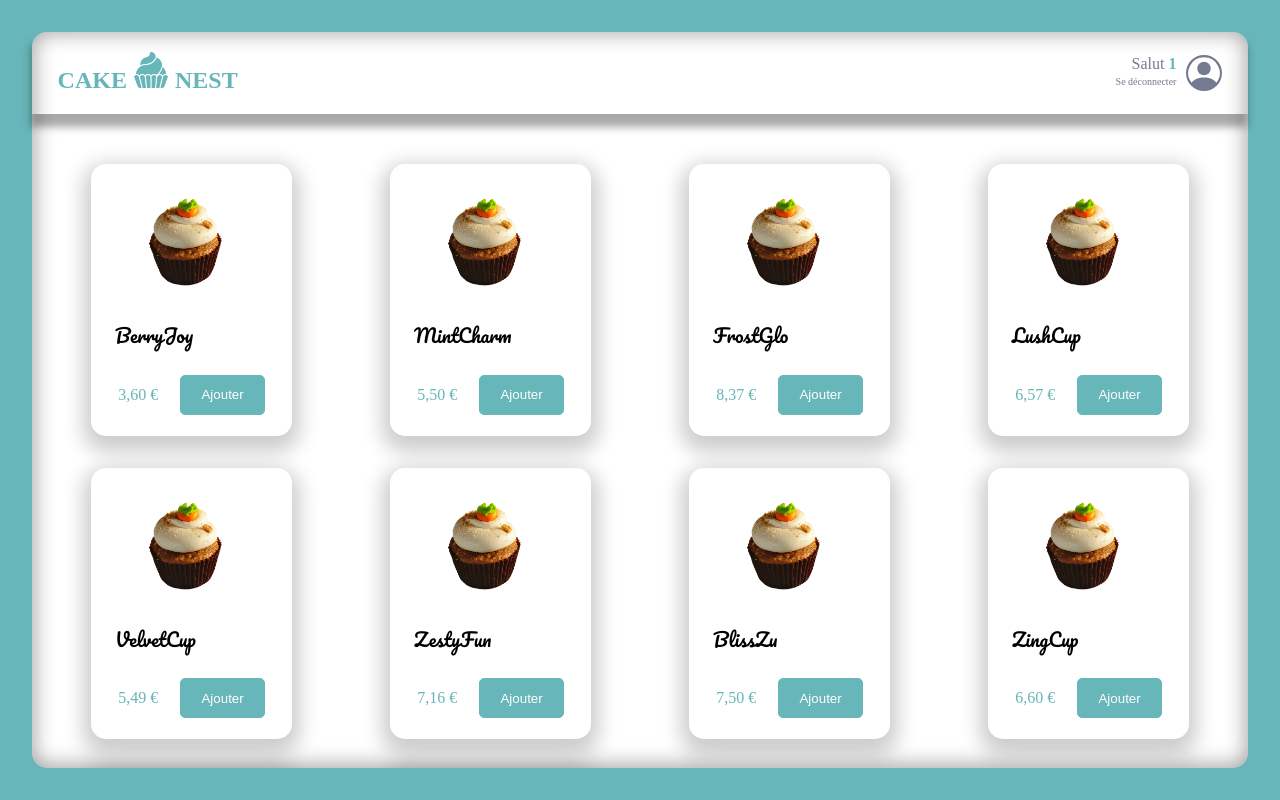
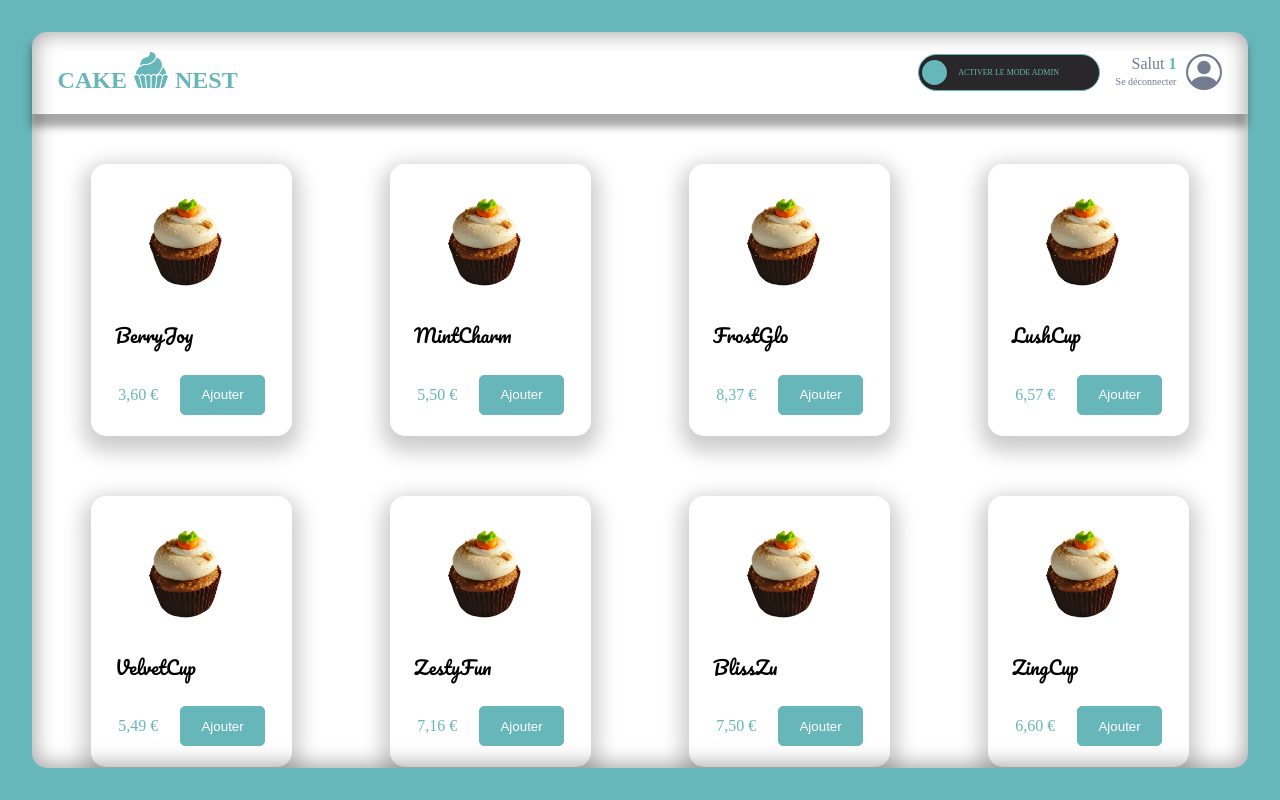
Before and after one commit to Cruum/cake, a React (Vite) app: page /orderpage/1 in a window 1280 px wide. Built offline with nearby package versions, Linux system fonts and the light colour scheme.

Commit message:
finish ticket 6

```diff
--- a/package.json
+++ b/package.json
@@ -14,6 +14,7 @@
     "react-dom": "^18.2.0",
     "react-icons": "^5.0.1",
     "react-router-dom": "^6.21.3",
+    "react-toastify": "^10.0.4",
     "styled-components": "^6.1.8"
   },
   "devDependencies": {
--- a/src/App.css
+++ b/src/App.css
@@ -40,3 +40,47 @@
 .read-the-docs {
   color: #888;
 } */
+.switch-checkbox {
+  height: 0;
+  width: 0;
+  visibility: hidden;
+}
+
+.switch-label {
+  display: flex;
+  align-items: center;
+  justify-content: center;
+  cursor: pointer;
+  width: 180px;
+  height: 35px;
+  background: grey;
+  border-radius: 100px;
+  position: relative;
+  transition: background-color .2s;
+  color: #67b6b9;
+  font-size: 8px;
+  border: 1px solid;
+}
+
+.switch-label .switch-button {
+  content: '';
+  position: absolute;
+
+  left: 3px;
+  width: 25px;
+  height: 25px;
+  border-radius: 45px;
+  transition: 0.2s;
+  background: #67b6b9;
+
+  box-shadow: 0 0 2px 0 rgba(10, 10, 10, 0.29);
+}
+
+.switch-checkbox:checked + .switch-label .switch-button {
+  left: calc(100% - 4px);
+  transform: translateX(-100%);
+}
+
+.switch-label:active .switch-button {
+  width: 60px;
+}
--- a/src/OrderPage.jsx
+++ b/src/OrderPage.jsx
@@ -2,14 +2,15 @@ import Navbar from "./composants/layout/Navbar";
 import styled from "styled-components"
 import { theme } from "./theme"
 import Main from "./composants/Main";
+import { useState } from "react";
 
 export default function OrderPage() {
-
+    const [admin, setAdmin] = useState(false);
 
     return (
 
         < BodyStyle >
-                <Main />
+                <Main admin={admin} setAdmin={setAdmin}/>
         </BodyStyle >
     )
 }
--- a/src/composants/Main.jsx
+++ b/src/composants/Main.jsx
@@ -3,11 +3,11 @@ import styled from "styled-components"
 import { theme } from "./../theme"
 import Menus from "./menus";
 
-export default function Main() {
+export default function Main({admin, setAdmin}) {
 
     return (
         <ContainerStyle>
-            <Navbar />
+            <Navbar admin={admin} setAdmin={setAdmin}/>
             <Menus/>
         </ContainerStyle>
     )
--- a/src/composants/Menus.jsx
+++ b/src/composants/Menus.jsx
@@ -18,7 +18,7 @@ display: grid;
     gap: 2rem 5rem;
     padding: 50px 50px 150px;
     justify-content: space-around;
- grid-row-gap: 60px
- flex: 1;
+    grid-row-gap: 60px;
     overflow-y: scroll;
+    flex: 1;
 `
--- a/src/composants/Porfile.jsx
+++ b/src/composants/Porfile.jsx
@@ -5,6 +5,7 @@ import { theme } from "../theme"
 import { useParams } from "react-router-dom"
 import { useNavigate } from "react-router-dom"
 import React, { useState, useEffect } from 'react';
+import ToggleAdmin from "./admin/ToggleAdmin"
 
 export default function Profile() {
   const { name } = useParams();
--- /dev/null
+++ b/src/composants/admin/AdminRegroup.jsx
@@ -0,0 +1,21 @@
+import Profile from "../Porfile";
+import ToggleAdmin from "./ToggleAdmin";
+import styled from "styled-components"
+import { theme } from "../../theme"
+
+export default function AdminRegroup({admin , setAdmin}) {
+
+    return (
+        <AdminStyle>
+            <ToggleAdmin admin={admin} setAdmin={setAdmin}/>
+            <Profile />
+
+        </AdminStyle>
+
+    )
+}
+
+const AdminStyle = styled.div`
+display: flex;
+    gap: 1rem;
+    `
--- /dev/null
+++ b/src/composants/admin/ToggleAdmin.jsx
@@ -0,0 +1,58 @@
+import React from "react";
+import { ToastContainer, toast } from 'react-toastify';
+import 'react-toastify/dist/ReactToastify.css';
+
+export default function ToggleAdmin({admin , setAdmin}) {
+
+    return (
+        <Switch
+            isOn={admin}
+            handleToggle={() =>
+                 {if (!admin) {
+                    toast.info('🦄 Mode Admin Actif', {
+                        position: "bottom-right",
+                        autoClose: 5000,
+                        hideProgressBar: false,
+                        closeOnClick: true,
+                        pauseOnHover: true,
+                        draggable: true,
+                        progress: undefined,
+                        theme: "dark",
+                    });
+                }
+
+            setAdmin(!admin);
+                       }}
+            colorOne="#fff"
+            colorTwo="#292729"
+            colorThree="#67b6b9"
+        />
+    );
+}
+const Switch = ({ isOn, handleToggle, colorOne, colorTwo, colorThree }) => {
+    return (
+        <>
+            <input
+                admin={isOn}
+                onChange={handleToggle}
+                className="switch-checkbox"
+                text="Activer le mode admin"
+                id={`switch`}
+                type="checkbox"
+            />
+            <label
+                style={{
+                        background: isOn ? colorOne : colorTwo,
+                        // color:isOn? colorOne : colorThree
+                    }}
+
+                className="switch-label"
+                htmlFor={`switch`}
+            >
+                {isOn ? "DÉSACTIVER LE MODE ADMIN" : "ACTIVER LE MODE ADMIN"}
+                <span className={`switch-button`} />
+            </label>
+
+        </>
+    );
+};
--- a/src/composants/layout/Navbar.jsx
+++ b/src/composants/layout/Navbar.jsx
@@ -2,14 +2,14 @@ import Logo from "../Logo";
 import Profile from "../Porfile";
 import styled from "styled-components"
 import { theme } from "../../theme"
+import AdminRegroup from "../admin/AdminRegroup";
 
-export default function Narbar() {
+export default function Navbar({admin , setAdmin}) {
 
     return (
         <Nav>
             <Logo />
-            <Profile />
-
+        <AdminRegroup admin={admin} setAdmin={setAdmin}/>
         </Nav>
     )
 }
--- a/src/main.jsx
+++ b/src/main.jsx
@@ -3,8 +3,11 @@ import ReactDOM from 'react-dom/client'
 import App from './App.jsx'
 import './index.css'
 import { BrowserRouter } from 'react-router-dom';
+import { ToastContainer } from 'react-toastify';
 ReactDOM.createRoot(document.getElementById('root')).render(
   <React.StrictMode>
+    <ToastContainer />
+
     <BrowserRouter>
       <App />
     </BrowserRouter>
```
Also changed, not shown: 1 other file (tests, documents, lock files or other folders).
